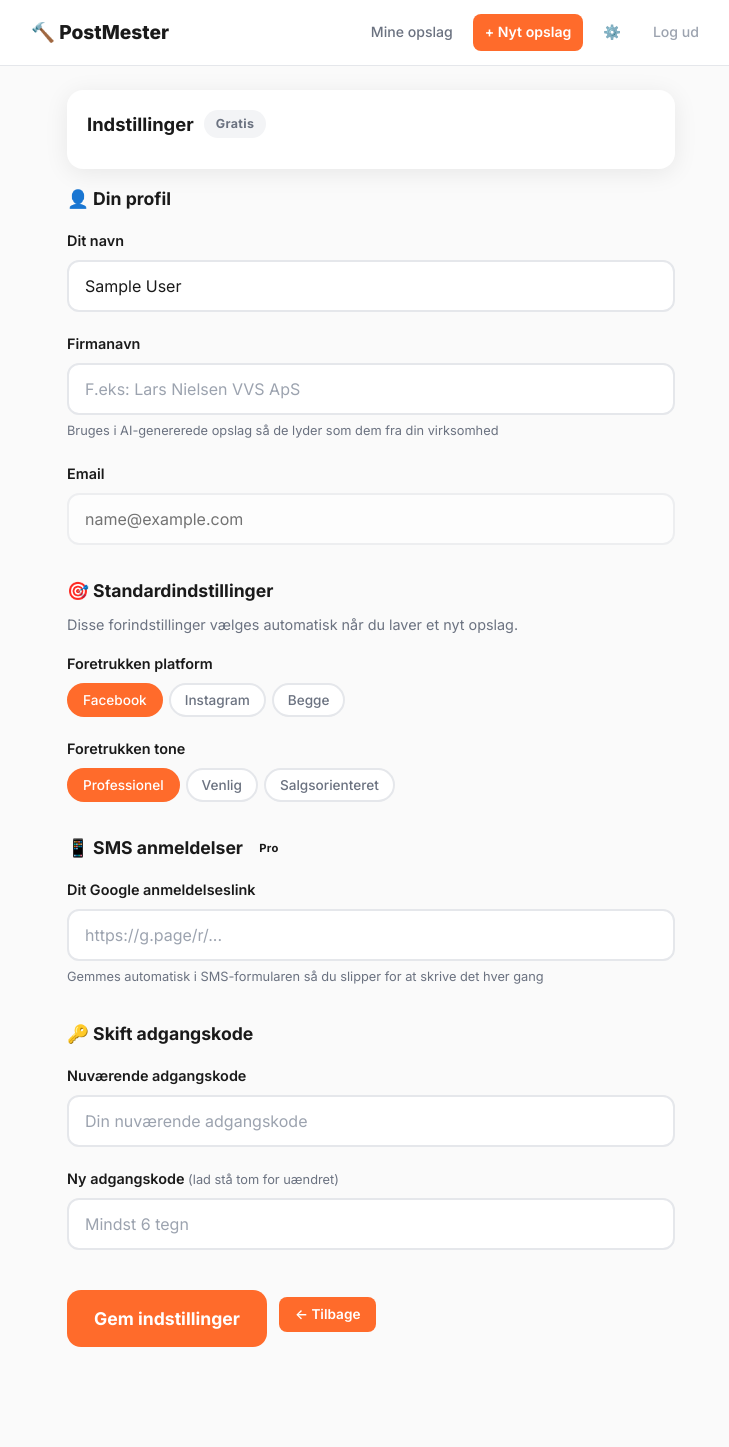
After one commit to Elderfarm/Elderfarm-Projects, a Flask app: page /settings in a window 1280 px wide. The commit adds this page. Shown: the whole page, without its empty margins (269-998 px from the left). Run offline with Flask 3, Linux system fonts and the light colour scheme; the visitor is signed in with stand-in values (Sample User, id 1).

Commit message:
Add settings page, company name in AI prompts, and saved Google review URL
- New /settings page: update name, company, Google review link, default platform/tone, password
- Company name now used in AI prompt so posts reference the actual business name
- Google review URL saved in profile and pre-filled in SMS form automatically
- Settings gear icon added to nav for quick access
- field-hint CSS for helper text with links

https://claude.ai/code/session_016NY1rvyGmMyb3Jebc7Crxk

```diff
--- a/postmester/app.py
+++ b/postmester/app.py
@@ -51,7 +51,7 @@ def allowed_file(filename):
     return "." in filename and filename.rsplit(".", 1)[1].lower() in ALLOWED_EXTENSIONS
 
 
-def generate_post_ai(description, platform, tone, image_data, image_media_type):
+def generate_post_ai(description, platform, tone, image_data, image_media_type, company_name=None):
     api_key = os.environ.get("ANTHROPIC_API_KEY")
     if not api_key:
         return {"error": "ANTHROPIC_API_KEY ikke sat"}
@@ -59,9 +59,11 @@ def generate_post_ai(description, platform, tone, image_data, image_media_type):
     client = anthropic.Anthropic(api_key=api_key)
     platform_label = PLATFORMS.get(platform, "Facebook")
     tone_label = TONES.get(tone, "professionel og tillidsfuld")
+    company_line = f"Virksomhedsnavn: {company_name}. Nævn det naturligt i opslaget." if company_name else ""
 
     system = f"""Du er en ekspert i dansk social media markedsføring for håndværksvirksomheder.
 Du skriver {platform_label}-opslag der er korte, engagerende og lokale.
+{company_line}
 Regler: Skriv på naturligt uformelt dansk. Max 3-4 afsnit. 2-4 emojis. Slut med call-to-action. Tone: {tone_label}. Skriv KUN selve opslaget."""
 
     parts = []
@@ -195,7 +197,7 @@ def generate():
                 f.write(image_data)
 
     try:
-        result = generate_post_ai(description, platform, tone, image_data, image_media_type)
+        result = generate_post_ai(description, platform, tone, image_data, image_media_type, company_name=current_user.company or None)
         if "error" in result:
             return jsonify(result), 500
 
@@ -376,6 +378,40 @@ def report():
         "month_name": ["januar","februar","marts","april","maj","juni","juli","august","september","oktober","november","december"][now.month - 1],
     }
     return render_template("report.html", stats=stats)
+
+
+@app.route("/settings", methods=["GET", "POST"])
+@login_required
+def settings():
+    if request.method == "POST":
+        name = request.form.get("name", "").strip()
+        company = request.form.get("company", "").strip()
+        google_review_url = request.form.get("google_review_url", "").strip()
+        default_platform = request.form.get("default_platform", "facebook")
+        default_tone = request.form.get("default_tone", "professionel")
+
+        new_password = request.form.get("new_password", "").strip()
+        current_password = request.form.get("current_password", "").strip()
+
+        if new_password:
+            if not current_password or not bcrypt.checkpw(current_password.encode(), current_user.password_hash.encode()):
+                flash("Nuværende adgangskode er forkert", "error")
+                return redirect(url_for("settings"))
+            if len(new_password) < 6:
+                flash("Ny adgangskode skal være mindst 6 tegn", "error")
+                return redirect(url_for("settings"))
+            current_user.password_hash = bcrypt.hashpw(new_password.encode(), bcrypt.gensalt()).decode()
+
+        current_user.name = name
+        current_user.company = company
+        current_user.google_review_url = google_review_url
+        current_user.default_platform = default_platform if default_platform in PLATFORMS else "facebook"
+        current_user.default_tone = default_tone if default_tone in TONES else "professionel"
+        db.session.commit()
+        flash("Dine indstillinger er gemt ✅", "success")
+        return redirect(url_for("settings"))
+
+    return render_template("settings.html")
 
 
 @app.route("/post/<int:post_id>/delete", methods=["POST"])
--- a/postmester/models.py
+++ b/postmester/models.py
@@ -23,6 +23,9 @@ class User(UserMixin, db.Model):
     fb_page_name = db.Column(db.String(200))
     ig_account_id = db.Column(db.String(100))
     ig_account_name = db.Column(db.String(200))
+    google_review_url = db.Column(db.String(500))
+    default_platform = db.Column(db.String(20), default="facebook")
+    default_tone = db.Column(db.String(20), default="professionel")
     posts = db.relationship("Post", backref="user", lazy=True, order_by="Post.created_at.desc()")
 
     def posts_this_month(self):
--- a/postmester/static/css/style.css
+++ b/postmester/static/css/style.css
@@ -167,6 +167,16 @@ body {
   color: var(--grey);
   font-size: 0.8rem;
 }
+.field-hint {
+  font-size: 0.8rem;
+  color: var(--grey);
+  margin-top: 6px;
+}
+.field-hint a {
+  color: var(--orange);
+  text-decoration: none;
+}
+.field-hint a:hover { text-decoration: underline; }
 
 /* ── Upload Zone ──────────────────────────────────────── */
 .upload-zone {
--- a/postmester/templates/base.html
+++ b/postmester/templates/base.html
@@ -24,6 +24,7 @@
         {% if current_user.is_authenticated %}
           <a href="{{ url_for('dashboard') }}" class="nav-link">Mine opslag</a>
           <a href="{{ url_for('index') }}#app" class="nav-link nav-cta">+ Nyt opslag</a>
+          <a href="{{ url_for('settings') }}" class="nav-link muted">⚙️</a>
           <a href="{{ url_for('logout') }}" class="nav-link muted">Log ud</a>
         {% else %}
           <a href="{{ url_for('login') }}" class="nav-link">Log ind</a>
--- /dev/null
+++ b/postmester/templates/settings.html
@@ -0,0 +1,111 @@
+{% extends "base.html" %}
+{% block title %}Indstillinger — PostMester{% endblock %}
+
+{% block content %}
+<div class="dash-page" style="max-width:640px">
+
+  <div class="dash-overview">
+    <div class="dash-overview-top">
+      <div class="dash-greeting-block">
+        <span class="dash-greeting-text">Indstillinger</span>
+        <span class="plan-badge plan-{{ current_user.plan }}">{{ current_user.plan|capitalize }}</span>
+      </div>
+    </div>
+  </div>
+
+  <form method="POST" action="{{ url_for('settings') }}">
+
+    <!-- Profile -->
+    <div class="dash-section">
+      <h2 class="dash-section-title">👤 Din profil</h2>
+      <div class="field-group">
+        <label class="field-label">Dit navn</label>
+        <input type="text" name="name" class="description-input" style="height:auto;padding:12px 16px"
+          value="{{ current_user.name or '' }}" placeholder="F.eks: Lars Nielsen" maxlength="100">
+      </div>
+      <div class="field-group">
+        <label class="field-label">Firmanavn</label>
+        <input type="text" name="company" class="description-input" style="height:auto;padding:12px 16px"
+          value="{{ current_user.company or '' }}" placeholder="F.eks: Lars Nielsen VVS ApS" maxlength="100">
+        <div class="field-hint">Bruges i AI-genererede opslag så de lyder som dem fra din virksomhed</div>
+      </div>
+      <div class="field-group">
+        <label class="field-label">Email</label>
+        <input type="text" class="description-input" style="height:auto;padding:12px 16px;opacity:0.6;cursor:not-allowed"
+          value="{{ current_user.email }}" disabled>
+      </div>
+    </div>
+
+    <!-- Preferences -->
+    <div class="dash-section">
+      <h2 class="dash-section-title">🎯 Standardindstillinger</h2>
+      <p class="dash-section-sub">Disse forindstillinger vælges automatisk når du laver et nyt opslag.</p>
+      <div class="field-group">
+        <label class="field-label">Foretrukken platform</label>
+        <div class="pill-group" id="platformSettingGroup">
+          {% for val, label in [('facebook','Facebook'), ('instagram','Instagram'), ('both','Begge')] %}
+          <button type="button" class="pill{% if (current_user.default_platform or 'facebook') == val %} active{% endif %}"
+            data-value="{{ val }}" onclick="setPlatformSetting('{{ val }}')">{{ label }}</button>
+          {% endfor %}
+        </div>
+        <input type="hidden" name="default_platform" id="defaultPlatformInput" value="{{ current_user.default_platform or 'facebook' }}">
+      </div>
+      <div class="field-group">
+        <label class="field-label">Foretrukken tone</label>
+        <div class="pill-group" id="toneSettingGroup">
+          {% for val, label in [('professionel','Professionel'), ('venlig','Venlig'), ('salgsorienteret','Salgsorienteret')] %}
+          <button type="button" class="pill{% if (current_user.default_tone or 'professionel') == val %} active{% endif %}"
+            data-value="{{ val }}" onclick="setToneSetting('{{ val }}')">{{ label }}</button>
+          {% endfor %}
+        </div>
+        <input type="hidden" name="default_tone" id="defaultToneInput" value="{{ current_user.default_tone or 'professionel' }}">
+      </div>
+    </div>
+
+    <!-- SMS -->
+    <div class="dash-section">
+      <h2 class="dash-section-title">📱 SMS anmeldelser
+        {% if current_user.plan != 'pro' %}<span class="plan-badge" style="font-size:0.7rem;vertical-align:middle">Pro</span>{% endif %}
+      </h2>
+      <div class="field-group">
+        <label class="field-label">Dit Google anmeldelseslink</label>
+        <input type="url" name="google_review_url" class="description-input" style="height:auto;padding:12px 16px"
+          value="{{ current_user.google_review_url or '' }}" placeholder="https://g.page/r/..." maxlength="500">
+        <div class="field-hint">Gemmes automatisk i SMS-formularen så du slipper for at skrive det hver gang</div>
+      </div>
+    </div>
+
+    <!-- Password -->
+    <div class="dash-section">
+      <h2 class="dash-section-title">🔑 Skift adgangskode</h2>
+      <div class="field-group">
+        <label class="field-label">Nuværende adgangskode</label>
+        <input type="password" name="current_password" class="description-input" style="height:auto;padding:12px 16px"
+          placeholder="Din nuværende adgangskode" autocomplete="current-password">
+      </div>
+      <div class="field-group">
+        <label class="field-label">Ny adgangskode <span class="field-optional">(lad stå tom for uændret)</span></label>
+        <input type="password" name="new_password" class="description-input" style="height:auto;padding:12px 16px"
+          placeholder="Mindst 6 tegn" autocomplete="new-password">
+      </div>
+    </div>
+
+    <div style="display:flex;gap:12px;align-items:center;padding-bottom:40px">
+      <button type="submit" class="generate-btn" style="max-width:200px">Gem indstillinger</button>
+      <a href="{{ url_for('dashboard') }}" class="post-copy-btn" style="text-decoration:none;line-height:1.4">← Tilbage</a>
+    </div>
+
+  </form>
+</div>
+
+<script>
+function setPlatformSetting(val) {
+  document.querySelectorAll('#platformSettingGroup .pill').forEach(p => p.classList.toggle('active', p.dataset.value === val));
+  document.getElementById('defaultPlatformInput').value = val;
+}
+function setToneSetting(val) {
+  document.querySelectorAll('#toneSettingGroup .pill').forEach(p => p.classList.toggle('active', p.dataset.value === val));
+  document.getElementById('defaultToneInput').value = val;
+}
+</script>
+{% endblock %}
```
Also changed, not shown: postmester/templates/dashboard.html (+6 -1 lines).
